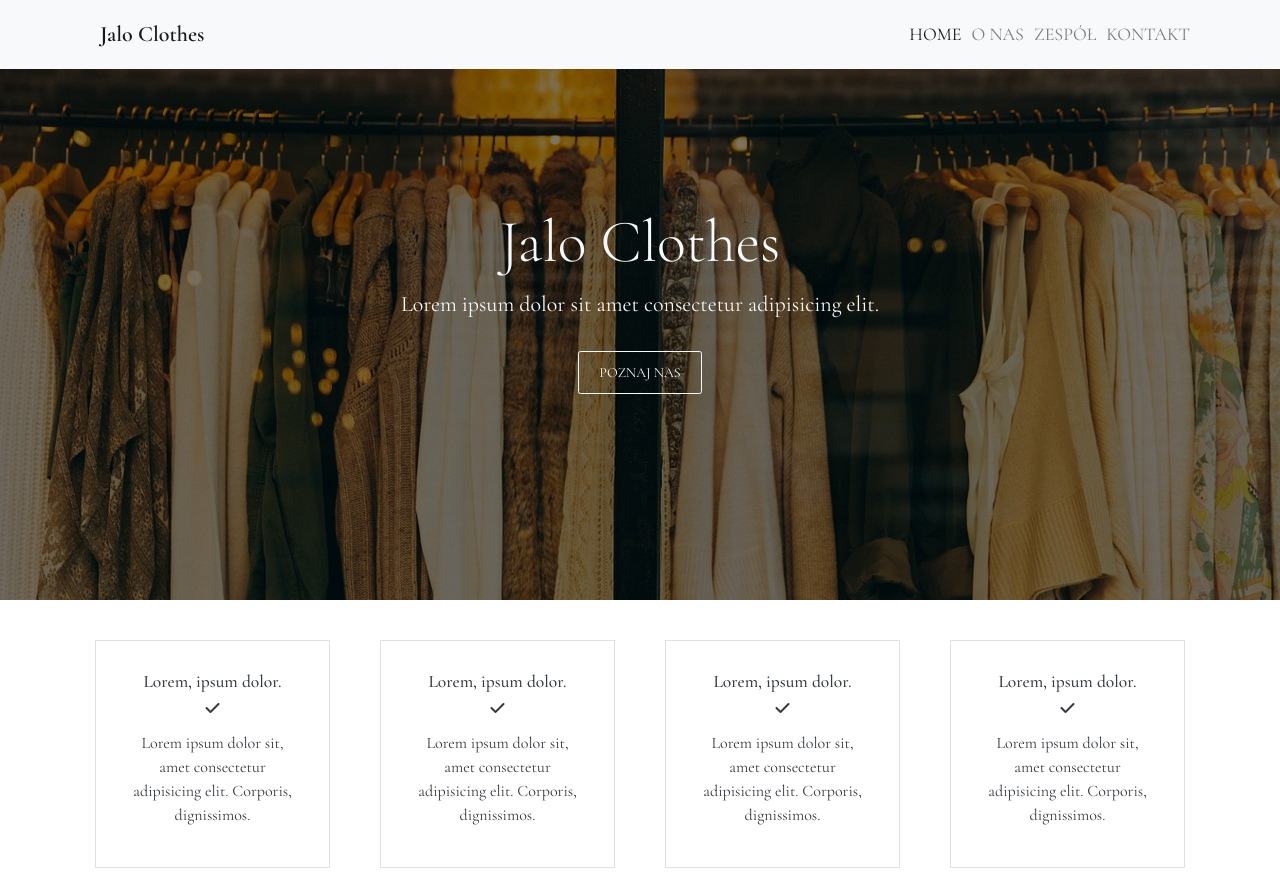
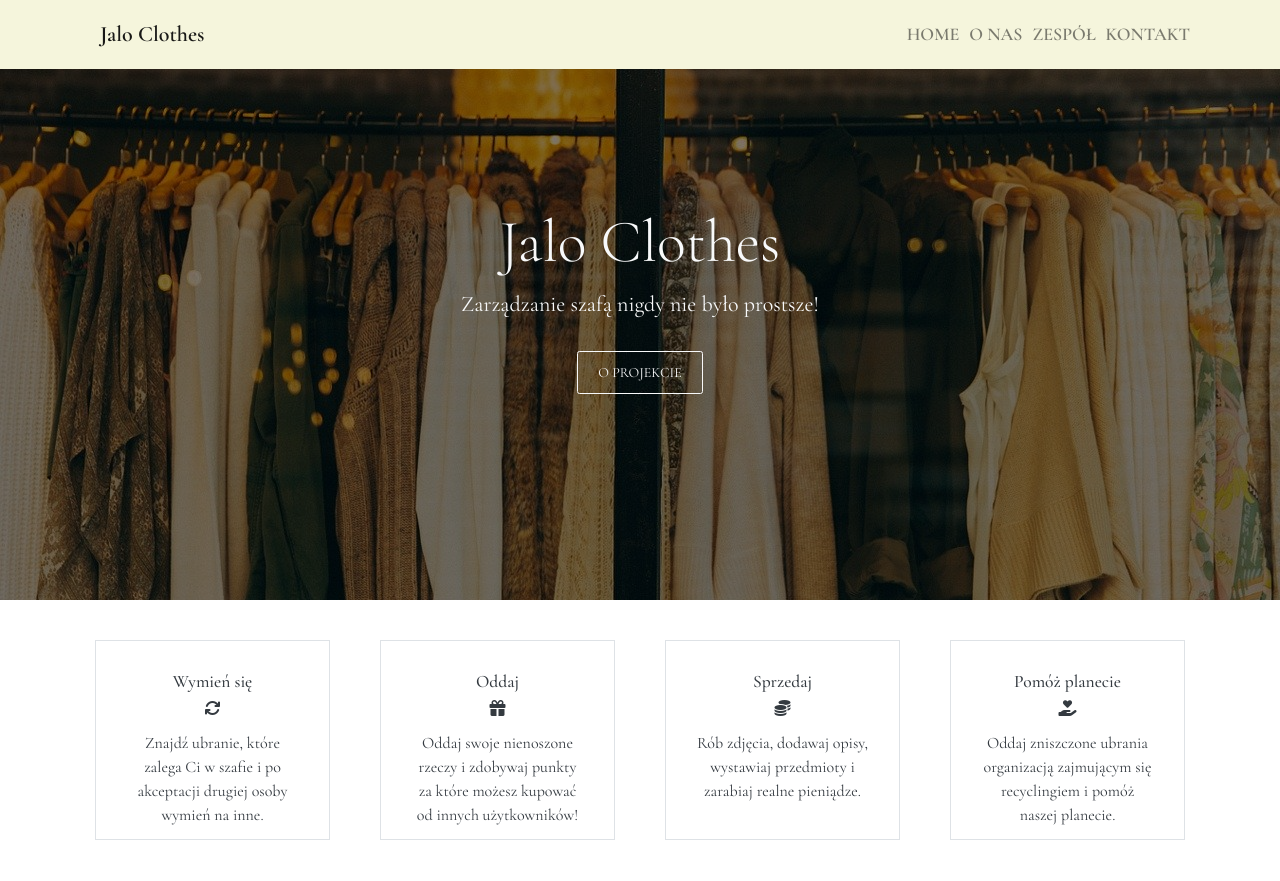
Before and after one commit to AgataJalo/Jalo-Clothes, a plain HTML site: page index.html in a window 1280 px wide. Drawn offline with nearby package versions, Linux system fonts and the light colour scheme.

Commit message:
content added

```diff
--- a/index.html
+++ b/index.html
@@ -17,7 +17,7 @@
 <body>
 
 <!--Main nav-->
-    <nav class="navbar navbar-expand-lg navbar-light bg-light py-4 fixed-top">
+    <nav class="navbar navbar-expand-lg navbar-light py-4 fixed-top">
         <div class="container">
             <a class="navbar-brand px-4" href="#">Jalo Clothes</a>
             <button class="navbar-toggler border-0" type="button" data-toggle="collapse"
@@ -27,7 +27,7 @@
             </button>
             <div class="collapse navbar-collapse" id="navbarNavAltMarkup">
                 <div class="navbar-nav ml-auto">
-                    <a class="nav-item nav-link active" href="#home">Home</a>
+                    <a class="nav-item nav-link" href="#home">Home</a>
                     <a class="nav-item nav-link" href="#about">O nas</a>
                     <a class="nav-item nav-link" href="#team">Zespół</a>
                     <a class="nav-item nav-link" href="#contact">Kontakt</a>
@@ -40,8 +40,8 @@
      <div class="hero-shadow">
          <div class="container h-100 d-flex flex-column justify-content-center align-items-center text-center text-light">
             <p class="display-1">Jalo Clothes</p>
-            <p class="header-text mb-5">Lorem ipsum dolor sit amet consectetur adipisicing elit.</p>
-            <a href="#aboutus" class="btn btn-outline-light">Poznaj nas</a>
+            <p class="header-text mb-5">Zarządzanie szafą nigdy nie było prostsze!</p>
+            <a href="#aboutus" class="btn btn-outline-light">O projekcie</a>
          </div>
      </div>
  </header>
@@ -53,30 +53,30 @@
 
                  <div class="col-12 col-md-6 col-lg-3">
                      <div class="about-box m-3 p-4 p-lg-5 border">
-                         <h3 class="text-dark">Lorem, ipsum dolor.</h3>
-                         <p class="about-icon text-dark"><i class="fas fa-check"></i></p>
-                         <p class="text-dark">Lorem ipsum dolor sit, amet consectetur adipisicing elit. Corporis, dignissimos.</p>
+                         <h3 class="text-dark">Wymień się</h3>
+                         <p class="about-icon text-dark"><i class="fas fa-sync"></i></p>
+                         <p class="text-dark">Znajdź ubranie, które zalega Ci w szafie i po akceptacji drugiej osoby wymień na inne.</p>
                      </div>
                  </div>
                  <div class="col-12 col-md-6 col-lg-3">
                      <div class="about-box m-3 p-4 p-lg-5 border">
-                         <h3 class="text-dark">Lorem, ipsum dolor.</h3>
-                         <p class="about-icon text-dark"><i class="fas fa-check"></i></p>
-                         <p class="text-dark">Lorem ipsum dolor sit, amet consectetur adipisicing elit. Corporis, dignissimos.</p>
+                         <h3 class="text-dark">Oddaj</h3>
+                         <p class="about-icon text-dark"><i class="fas fa-gift"></i></p>
+                         <p class="text-dark">Oddaj swoje nienoszone rzeczy i zdobywaj punkty za które możesz kupować od innych użytkowników! </p>
                      </div>
                  </div>
                  <div class="col-12 col-md-6 col-lg-3">
                      <div class="about-box m-3 p-4 p-lg-5 border">
-                         <h3 class="text-dark">Lorem, ipsum dolor.</h3>
-                         <p class="about-icon text-dark"><i class="fas fa-check"></i></p>
-                         <p class="text-dark">Lorem ipsum dolor sit, amet consectetur adipisicing elit. Corporis, dignissimos.</p>
+                         <h3 class="text-dark">Sprzedaj</h3>
+                         <p class="about-icon text-dark"><i class="fas fa-coins"></i></p>
+                         <p class="text-dark">Rób zdjęcia, dodawaj opisy, wystawiaj przedmioty i zarabiaj realne pieniądze.</p>
                      </div>
                  </div>
                  <div class="col-12 col-md-6 col-lg-3">
                      <div class="about-box m-3 p-4 p-lg-5 border">
-                         <h3 class="text-dark">Lorem, ipsum dolor.</h3>
-                         <p class="about-icon text-dark"><i class="fas fa-check"></i></p>
-                         <p class="text-dark">Lorem ipsum dolor sit, amet consectetur adipisicing elit. Corporis, dignissimos.</p>
+                         <h3 class="text-dark">Pomóż planecie</h3>
+                         <p class="about-icon text-dark"><i class="fas fa-hand-holding-heart"></i></p>
+                         <p class="text-dark">Oddaj zniszczone ubrania organizacją zajmującym się recyclingiem i pomóż naszej planecie.</p>
                      </div>
                  </div>
 
@@ -84,6 +84,12 @@
          </div>
      </section>
  </main>
+
+ <!--Carousel-->
+
+
+
+
 <!---->
 <script src="https://code.jquery.com/jquery-3.5.1.slim.min.js" integrity="sha384-DfXdz2htPH0lsSSs5nCTpuj/zy4C+OGpamoFVy38MVBnE+IbbVYUew+OrCXaRkfj" crossorigin="anonymous"></script>
 <script src="https://cdn.jsdelivr.net/npm/popper.js@1.16.1/dist/umd/popper.min.js" integrity="sha384-9/reFTGAW83EW2RDu2S0VKaIzap3H66lZH81PoYlFhbGU+6BZp6G7niu735Sk7lN" crossorigin="anonymous"></script>
--- a/style.css
+++ b/style.css
@@ -24,6 +24,14 @@ body {
 }
 
 /*Navigation*/
+
+.navbar {
+    background-color: beige;
+}
+
+.navbar-nav {
+    font-weight: bold;
+}
 
 .navbar-brand {
     font-size: 2.2rem;
@@ -60,3 +68,7 @@ header .btn {
 }
 
 /*Main*/
+
+.about-box {
+    height: 20rem;
+}
```
Also changed, not shown: images/dress-864107_1280.jpg (added).
